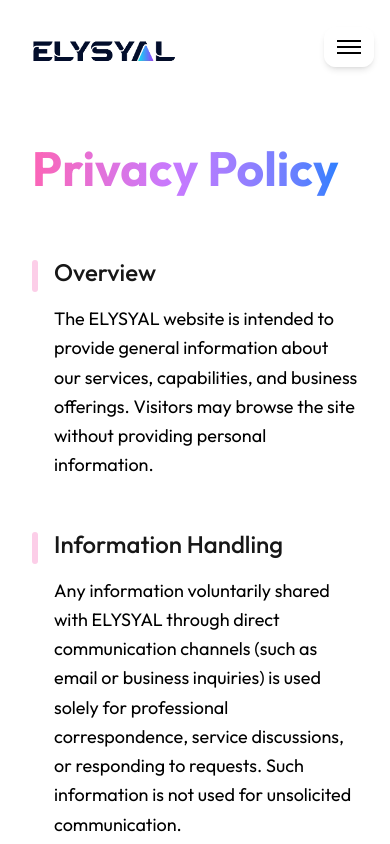
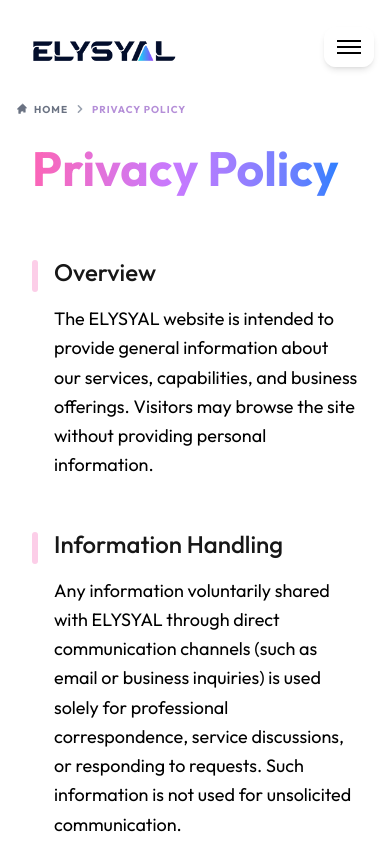
Before and after one commit to bhavya-radicalnow/elysyal-revamp, a Next.js app: page /privacy-policy in a window 390 px wide. Shown: the top 844 px of the page. Built offline with nearby package versions, Linux system fonts and the light colour scheme.

Commit message:
update the content of the success stories page

```diff
--- a/src/app/About/page.js
+++ b/src/app/About/page.js
@@ -28,8 +28,8 @@
 
   return (
     <ServicePageLayout
-      title="About Company"
-      description="Transform your ideas into production-ready applications. Elysyal combines cutting-edge AI with intuitive tools to accelerate your development workflow."
+      title={<>Building Intelligent Digital Solutions <br /> That Create Real Business Impact</>}
+      description="Elysial helps businesses evolve and scale at the intersection of strategy, design, and engineering. We deliver solutions that work today and adapt to tomorrow's challenges—always with measurable impact."
       backgroundImage="/About Company bg.webp"
       primaryButton={{ text: "Start Your Project", href: "#" }}
       secondaryButton={{ text: "Book a Demo", href: "#" }}
--- a/src/app/Tech-stack/page.js
+++ b/src/app/Tech-stack/page.js
@@ -19,7 +19,7 @@
 
     <ServicePageLayout
       heroPadding="pt-44 md:pt-36 lg:pt-40 xl:pt-48 pb-44 md:pb-36 lg:pb-40 xl:pb-48"
-      title={<>Built <span className="font-normal">on Proven</span> Technology, <br /> <span className="font-normal">Designed for</span> What’s Next</>}
+      title={<>Built <span className="font-normal">on Proven</span> Technology, <br /> <span className="font-normal   ">Designed for</span> What’s Next</>}
       description="We select modern, reliable technologies that deliver strong performance today while providing the flexibility and scalability needed to support tomorrow’s growth and evolving business demands."
       heroImage="/Tech-Stack Image 01 .webp"
       primaryButton={{ text: "Start Your Project", href: "#" }}
--- a/src/app/success-Stories/page.js
+++ b/src/app/success-Stories/page.js
@@ -8,8 +8,8 @@
 export default function successStoriesPage() {
   return (
     <ServicePageLayout
-      title=" Smart, Ready-to-Scale Digital Solutions"
-      description="Our Solution Hub brings together proven, ready-to-use digital solutions designed to solve real business challenges. From pre-built products to customizable platforms, we help teams launch faster, reduce development effort, and scale with confidence."
+      title=" Results That Speak Louder Than Features"
+      description="Real projects. Real timelines. Real impact. See how healthcare platforms reduced deployment time by 60%, fintech apps accelerated user adoption, and enterprises achieved seamless cloud migration."
       heroImage="/Success Stories image 02.webp"
       primaryButton={{ text: "Start Your Project", href: "#" }}
     >
--- a/src/components/layout/Navbar.js
+++ b/src/components/layout/Navbar.js
@@ -3,10 +3,12 @@
 import { useState, useEffect } from "react";
 import Image from "next/image";
 import Link from "next/link";
+import { usePathname } from "next/navigation";
 import { motion, AnimatePresence } from "framer-motion";
 import ImageWithSkeleton from "@/components/ui/ImageWithSkeleton";
 import Skeleton from "@/components/ui/Skeleton";
 import { useModal } from "@/context/ModalContext";
+import Breadcrumbs from "@/components/ui/Breadcrumbs";
 
 const NavLogo = () => {
   return (
@@ -23,9 +25,13 @@
   );
 };
 
-const ServiceLink = ({ item, onClick }) => {
+const ServiceLink = ({ item, onClick, isActive }) => {
   return (
-    <Link href={item.href} onClick={onClick} className="flex items-center gap-6 p-6 rounded-2xl bg-gray-50 hover:shadow-lg transition">
+    <Link
+      href={item.href}
+      onClick={onClick}
+      className={`flex items-center gap-6 p-6 rounded-2xl transition-all duration-300 ${isActive ? 'bg-blue-50/80 shadow-sm border border-blue-100' : 'bg-gray-50 hover:shadow-lg'}`}
+    >
       <div className="relative w-12 h-12 shrink-0">
         <ImageWithSkeleton
           src={item.icon}
@@ -34,7 +40,7 @@
           className="object-contain"
         />
       </div>
-      <span className="font-medium text-black">{item.title}</span>
+      <span className={`font-medium ${isActive ? 'text-blue-600' : 'text-black hover:text-blue-600'}`}>{item.title}</span>
     </Link>
   );
 };
@@ -44,6 +50,7 @@
   const [isScrolled, setIsScrolled] = useState(false);
   const [mobileServicesOpen, setMobileServicesOpen] = useState(false);
   const [isLoading, setIsLoading] = useState(true);
+  const pathname = usePathname();
   const { openContactModal } = useModal();
 
   const serviceItems = [
@@ -102,7 +109,7 @@
           ) : (
             <>
               <div className="group flex items-center">
-                <button className="flex items-center gap-1 py-8 hover:text-blue-600">
+                <button className={`flex items-center gap-1 py-8 hover:text-blue-600 transition-colors ${pathname.startsWith('/services') ? 'text-blue-600' : ''}`}>
                   Services
                   <svg className="w-4 h-4 transition-transform group-hover:rotate-180" fill="none" viewBox="0 0 24 24" stroke="currentColor">
                     <path strokeLinecap="round" strokeLinejoin="round" strokeWidth={2} d="M19 9l-7 7-7-7" />
@@ -112,17 +119,17 @@
                 <div className="fixed left-0 top-[90px] w-full bg-white shadow-xl border-t border-gray-100 opacity-0 invisible group-hover:opacity-100 group-hover:visible transition-all z-[100]">
                   <div className="max-w-7xl mx-auto px-4 py-12 grid grid-cols-1 md:grid-cols-2 gap-6">
                     {serviceItems.map((item, i) => (
-                      <ServiceLink key={i} item={item} />
+                      <ServiceLink key={i} item={item} isActive={pathname === item.href} />
                     ))}
                   </div>
                 </div>
               </div>
 
-              <Link href="/Tech-stack">Tech-Stack</Link>
-              <Link href="/Industries">Industries</Link>
-              <Link href="/solution-hub">Solution Hub</Link>
-              <Link href="/success-Stories">Success Stories</Link>
-              <Link href="/About">About Company</Link>
+              <Link href="/Tech-stack" className={`hover:text-blue-600 transition-colors ${pathname === '/Tech-stack' ? 'text-blue-600' : ''}`}>Tech-Stack</Link>
+              <Link href="/Industries" className={`hover:text-blue-600 transition-colors ${pathname === '/Industries' ? 'text-blue-600' : ''}`}>Industries</Link>
+              <Link href="/solution-hub" className={`hover:text-blue-600 transition-colors ${pathname === '/solution-hub' ? 'text-blue-600' : ''}`}>Solution Hub</Link>
+              <Link href="/success-Stories" className={`hover:text-blue-600 transition-colors ${pathname === '/success-Stories' ? 'text-blue-600' : ''}`}>Success Stories</Link>
+              <Link href="/About" className={`hover:text-blue-600 transition-colors ${pathname === '/About' ? 'text-blue-600' : ''}`}>About Company</Link>
             </>
           )}
         </nav>
@@ -142,6 +149,8 @@
 
                 transition-colors
                 text-black
+                hover:text-blue-600
+
               "
             >
               Get in Touch
@@ -174,6 +183,11 @@
         </button>
       </div>
 
+      {/* Breadcrumbs for phone view */}
+      <div className="bg-transparent lg:hidden">
+        <Breadcrumbs />
+      </div>
+
       {/* Glass Mobile Menu */}
       <AnimatePresence>
         {open && (
@@ -198,7 +212,7 @@
               {/* Mobile Services */}
               <button
                 onClick={() => setMobileServicesOpen(!mobileServicesOpen)}
-                className="flex items-center gap-2"
+                className={`flex items-center gap-2 transition-colors ${pathname.startsWith('/services') ? 'text-blue-600' : ''}`}
               >
                 Services
                 <svg className={`w-4 h-4 transition ${mobileServicesOpen && "rotate-180"}`} fill="none" viewBox="0 0 24 24" stroke="currentColor">
@@ -219,7 +233,7 @@
                         key={i}
                         href={item.href}
                         onClick={() => setOpen(false)}
-                        className="block p-2 text-sm text-center truncate"
+                        className={`block p-2 text-sm text-center truncate transition-colors ${pathname === item.href ? 'text-blue-600' : ''}`}
                       >
                         {item.title}
                       </Link>
@@ -228,12 +242,12 @@
                 )}
               </AnimatePresence>
 
-              <Link href="/Tech-stack" onClick={() => setOpen(false)} className="text-center">Tech-Stack</Link>
-              <Link href="/Industries" onClick={() => setOpen(false)} className="text-center">Industries</Link>
-              <Link href="/solution-hub" onClick={() => setOpen(false)} className="text-center">Solution Hub</Link>
-              <Link href="/success-Stories" onClick={() => setOpen(false)} className="text-center">Success Stories</Link>
-              <Link href="/About" onClick={() => setOpen(false)} className="text-center">About Company</Link>
-              <button onClick={() => { setOpen(false); openContactModal(); }} className="text-center font-bold">Get in Touch</button>
+              <Link href="/Tech-stack" onClick={() => setOpen(false)} className={`text-center hover:text-blue-600 transition-colors ${pathname === '/Tech-stack' ? 'text-blue-600' : ''}`}>Tech-Stack</Link>
+              <Link href="/Industries" onClick={() => setOpen(false)} className={`text-center hover:text-blue-600 transition-colors ${pathname === '/Industries' ? 'text-blue-600' : ''}`}>Industries</Link>
+              <Link href="/solution-hub" onClick={() => setOpen(false)} className={`text-center hover:text-blue-600 transition-colors ${pathname === '/solution-hub' ? 'text-blue-600' : ''}`}>Solution Hub</Link>
+              <Link href="/success-Stories" onClick={() => setOpen(false)} className={`text-center hover:text-blue-600 transition-colors ${pathname === '/success-Stories' ? 'text-blue-600' : ''}`}>Success Stories</Link>
+              <Link href="/About" onClick={() => setOpen(false)} className={`text-center hover:text-blue-600 transition-colors ${pathname === '/About' ? 'text-blue-600' : ''}`}>About Company</Link>
+              <button onClick={() => { setOpen(false); openContactModal(); }} className="text-center font-bold hover:text-blue-600 transition-colors">Get in Touch</button>
             </nav>
           </motion.div>
         )}
--- a/src/components/layout/ServicePageLayout.js
+++ b/src/components/layout/ServicePageLayout.js
@@ -52,7 +52,7 @@
             <div
               className={`
                 grid grid-cols-1
-                ${heroImage ? "lg:grid-cols-2" : ""}
+                ${heroImage ? "lg:grid-cols-2" : "xl:grid-cols-2"}
 
                 gap-10 lg:gap-14 items-center
               `}
--- /dev/null
+++ b/src/components/ui/Breadcrumbs.js
@@ -0,0 +1,77 @@
+"use client";
+
+import Link from "next/link";
+import { usePathname } from "next/navigation";
+
+const Breadcrumbs = () => {
+  const pathname = usePathname();
+
+  // Don't show breadcrumbs on the homepage or if no pathname
+  if (pathname === "/" || !pathname) return null;
+
+  const pathSegments = pathname.split("/").filter((segment) => segment !== "");
+
+  return (
+    <nav
+      className="flex px-4 py-2 mx-auto max-w-7xl sm:px-6 lg:px-8"
+      aria-label="Breadcrumb"
+    >
+      <ol className="inline-flex items-center space-x-1 md:space-x-2">
+        <li className="inline-flex items-center">
+          <Link
+            href="/"
+            className="inline-flex items-center text-[10px] md:text-xs font-bold uppercase tracking-widest text-gray-500 hover:text-blue-600 transition-colors"
+          >
+            <svg
+              className="w-3 h-3 mr-1.5"
+              fill="currentColor"
+              viewBox="0 0 20 20"
+            >
+              <path d="M10.707 2.293a1 1 0 00-1.414 0l-7 7a1 1 0 001.414 1.414L4 10.414V17a1 1 0 001 1h2a1 1 0 001-1v-2a1 1 0 011-1h2a1 1 0 011-1v2a1 1 0 001 1h2a1 1 0 001-1v-6.586l.293.293a1 1 0 001.414-1.414l-7-7z" />
+            </svg>
+            Home
+          </Link>
+        </li>
+        {pathSegments.map((segment, index) => {
+          const href = `/${pathSegments.slice(0, index + 1).join("/")}`;
+          const isLast = index === pathSegments.length - 1;
+
+          // Format label: tech-stack -> Tech Stack
+          const label = segment
+            .replace(/-/g, " ")
+            .replace(/\b\w/g, (l) => l.toUpperCase());
+
+          return (
+            <li key={href} className="flex items-center">
+              <svg
+                className="w-4 h-4 text-gray-400"
+                fill="currentColor"
+                viewBox="0 0 20 20"
+              >
+                <path
+                  fillRule="evenodd"
+                  d="M7.293 14.707a1 1 0 010-1.414L10.586 10 7.293 6.707a1 1 0 011.414-1.414l4 4a1 1 0 010 1.414l-4 4a1 1 0 01-1.414 0z"
+                  clipRule="evenodd"
+                />
+              </svg>
+              {isLast ? (
+                <span className="ml-1 text-[10px] md:text-xs font-bold uppercase tracking-widest text-[#B58FD8] truncate max-w-[150px] md:max-w-none">
+                  {label}
+                </span>
+              ) : (
+                <Link
+                  href={href}
+                  className="ml-1 text-[10px] md:text-xs font-bold uppercase tracking-widest text-gray-500 hover:text-blue-600 transition-colors md:ml-2"
+                >
+                  {label}
+                </Link>
+              )}
+            </li>
+          );
+        })}
+      </ol>
+    </nav>
+  );
+};
+
+export default Breadcrumbs;
```
